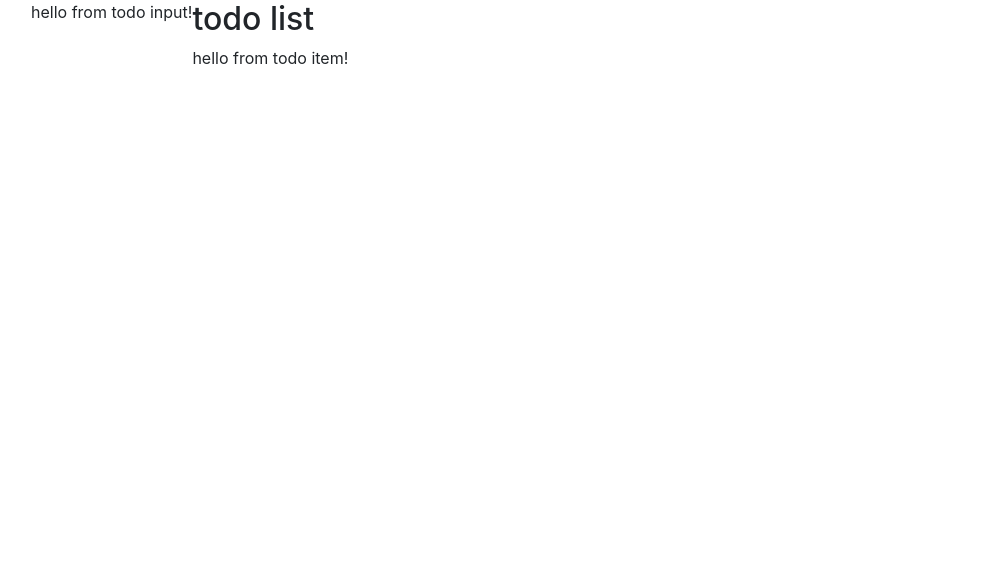
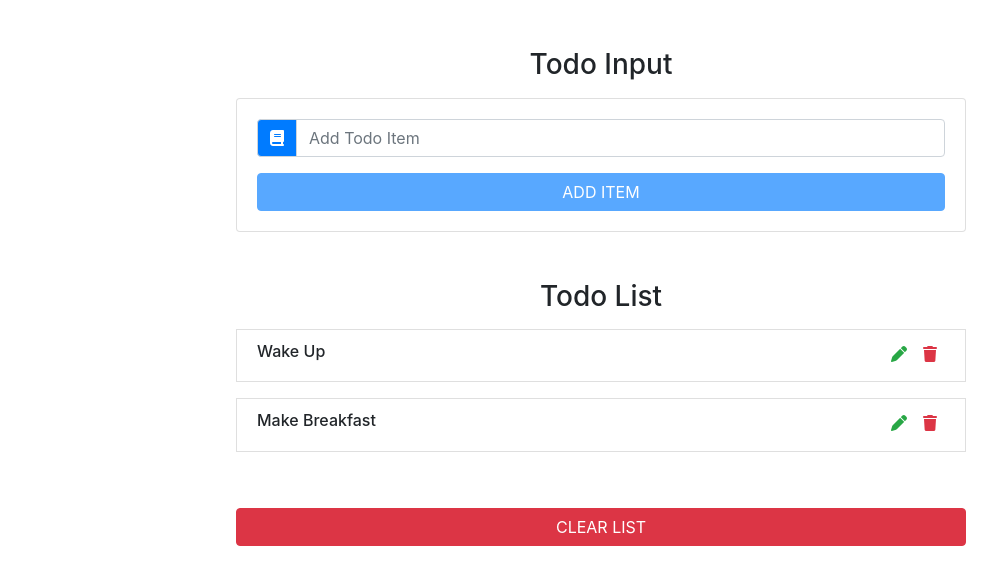
Before and after one commit to frankgogo/react-todo-list, a React (Create React App) app: page / in a window 1280 px wide. Shown: the top 584 px of the page, without its empty margins (39-1036 px from the left). Built offline with nearby package versions, Linux system fonts and the light colour scheme.

Commit message:
final send

```diff
--- a/public/index.html
+++ b/public/index.html
@@ -27,8 +27,10 @@
     <!-- Bootstrap CSS -->
     <!-- <link rel="stylesheet" href="https://stackpath.bootstrapcdn.com/bootstrap/4.2.1/css/bootstrap.min.css" integrity="sha384-GJzZqFGwb1QTTN6wy59ffF1BuGJpLSa9DkKMp0DgiMDm4iYMj70gZWKYbI706tWS" crossorigin="anonymous"> -->
 
+    <!-- font awesome -->
+    <script src="https://kit.fontawesome.com/fcd42694ce.js"></script>
 
-    <title>Todo List Recording1111aaaaabbbbcccccc~~!!!!</title>
+    <title>Todo List Recording</title>
   </head>
   <body>
     <noscript>You need to enable JavaScript to run this app.</noscript>
--- a/src/App.js
+++ b/src/App.js
@@ -5,12 +5,76 @@
 import TodoList from "./components/TodoList"
 
 class App extends Component {
+  state = {
+      items: [{ id: 1,title: 'wake up' },{ id: 2,title: 'make breakfast'}],
+      id: uuid(),
+      item: '',
+      editItem: false
+  }
+  handleChange = (e) => {
+      this.setState({
+          item: e.target.value
+      })
+  }
+  handleSubmit = (e) => {
+      e.preventDefault();
+      const newItem = {
+          id: this.state.id,
+          title: this.state.item
+      }
+      const updateItems = [...this.state.items,newItem]
+
+      this.setState({
+          items: updateItems,
+          item: '',
+          id: uuid(),
+          editItem: false,
+      })
+
+  }
+  clearList = () =>{
+      this.setState({
+        items: []
+      })
+  }
+  handleDelete = (id) =>{
+      const filteredItems = this.state.items.filter(item => item.id !== id);
+      this.setState({
+        items: filteredItems
+      });
+  }
+  handleEdit = (id) =>{
+      const filteredItems = this.state.items.filter(item => item.id !== id);
+      const selectedItem = this.state.items.find(item => item.id === id);
+      this.setState({
+          items: filteredItems,
+          item: selectedItem.title,
+          id: id,
+          editItem: true
+      })
+  }
+
   render() {
+    // console.log(this.state);
+
     return (
         <div className="container">
             <div className="row">
-                <TodoInput/>
-                <TodoList/>
+                <div className="col-10 mx-auto col-md-8 mt-5">
+                  <h3 className="text-center text-capitalize">todo input</h3>
+                  <TodoInput
+                      item={this.state.item}
+                      handleChange={this.handleChange}
+                      handleSubmit={this.handleSubmit}
+                      editItem={this.state.editItem}
+                  />
+                  <TodoList
+                      items={this.state.items}
+                      clearList={this.clearList}
+                      handleDelete={this.handleDelete}
+                      handleEdit={this.handleEdit}
+                  />
+                </div>
             </div>
         </div>
     )
--- a/src/components/TodoInput.js
+++ b/src/components/TodoInput.js
@@ -1,10 +1,32 @@
 import React, { Component } from 'react'
 
-export default class TodoList extends Component {
+export default class TodoInput extends Component {
     render() {
+        const {item, handleChange, handleSubmit, editItem} = this.props;
         return (
-            <div>
-                hello from todo input!
+            <div className="card card-body my-3">
+                <form onSubmit={handleSubmit}>
+                    <div className="input-group">
+                        <div className="input-group-prepend">
+                            <div className="input-group-text bg-primary text-white">
+                                <i className="fas fa-book"></i>
+                            </div>
+                        </div>
+                        <input
+                            type="text"
+                            className="form-control text-capitalize"
+                            placeholder="add todo item"
+                            value={item}
+                            onChange={handleChange}
+                        />
+                    </div>
+                    <button
+                        type="submit"
+                        disabled={item ? false : true}
+                        className={editItem ? "btn btn-block btn-success mt-3 text-uppercase" : "btn btn-block btn-primary mt-3 text-uppercase"}>
+                        {editItem?'edit item':'add item'}
+                    </button>
+                </form>
             </div>
         )
     }
--- a/src/components/TodoItem.js
+++ b/src/components/TodoItem.js
@@ -2,10 +2,19 @@
 
 export default class TodoItem extends Component {
     render() {
+        const { title, handleDelete, handleEdit } = this.props
         return (
-            <div>
-                hello from todo item!
-            </div>
+            <li className="list-group-item text-capitalize d-flex justify-content-between my-2">
+                <h6>{title}</h6>
+                <div className="todo-icon">
+                    <span className="mx-2 text-success" onClick={handleEdit}>
+                        <i className="fas fa-pen"></i>
+                    </span>
+                    <span className="mx-2 text-danger" onClick={handleDelete}>
+                        <i className="fas fa-trash"></i>
+                    </span>
+                </div>
+            </li>
         )
     }
 }
--- a/src/components/TodoList.js
+++ b/src/components/TodoList.js
@@ -1,13 +1,31 @@
 import React, { Component } from 'react'
-import Item from './TodoItem';
+import TodoItem from './TodoItem';
 
 export default class TodoList extends Component {
     render() {
+        const { items, clearList, handleDelete, handleEdit } = this.props;
+
         return (
-            <section>
-                <h2>todo list</h2>
-                <Item/>
-            </section>
+            <ul className="list-group my-5">
+                <h3 className="text-capitalize text-center">todo list</h3>
+                {items.map(item => {
+                    return(
+                        <TodoItem
+                            key={item.id}
+                            title={item.title}
+                            handleDelete={() => handleDelete(item.id)}
+                            handleEdit={() => handleEdit(item.id)}
+                        />
+                    );
+                })}
+                <button
+                    type="button"
+                    className="btn btn-danger btn-block text-uppercase mt-5"
+                    onClick={clearList}
+                >
+                    clear list
+                </button>
+            </ul>
         )
     }
 }
```
